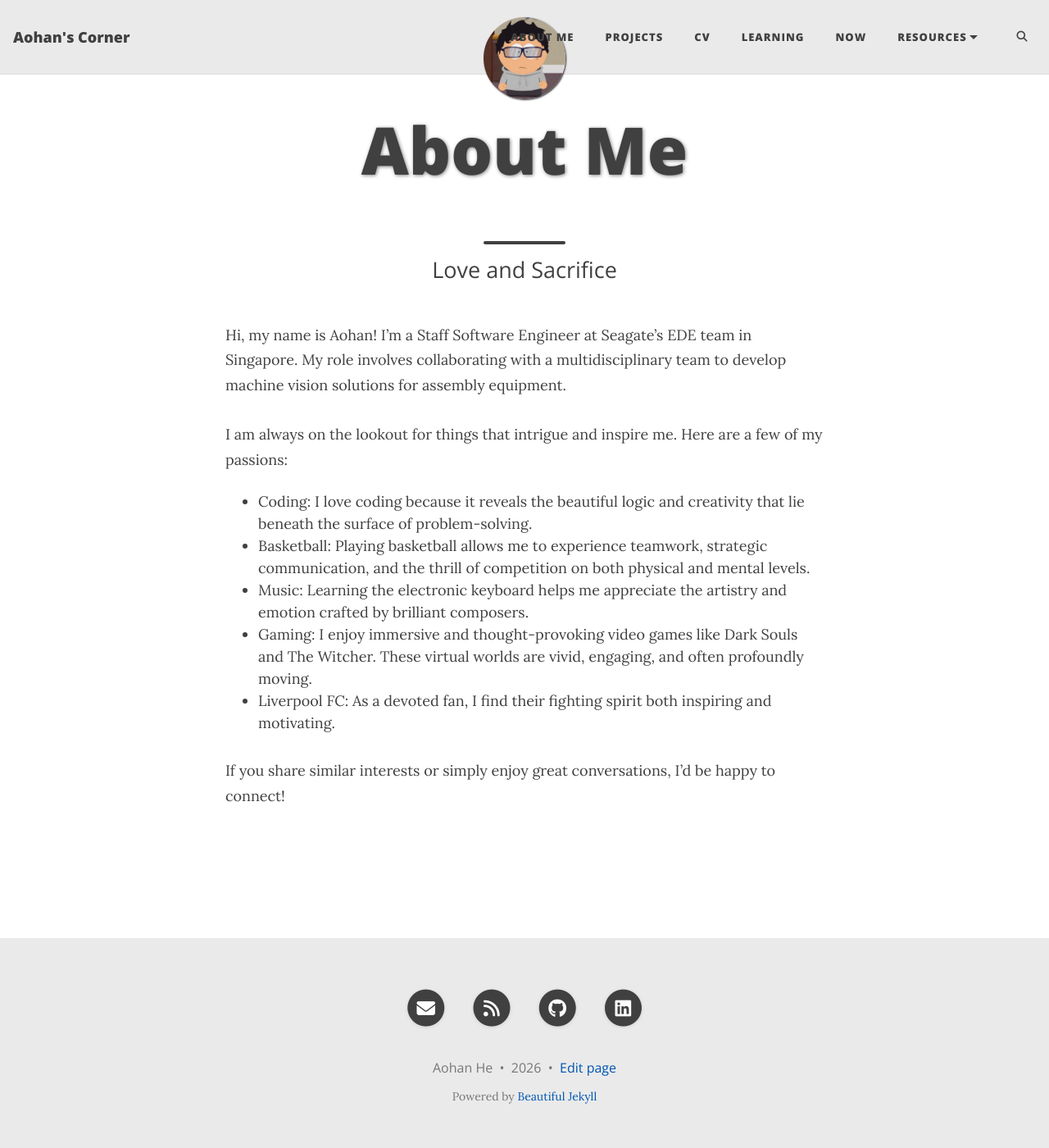
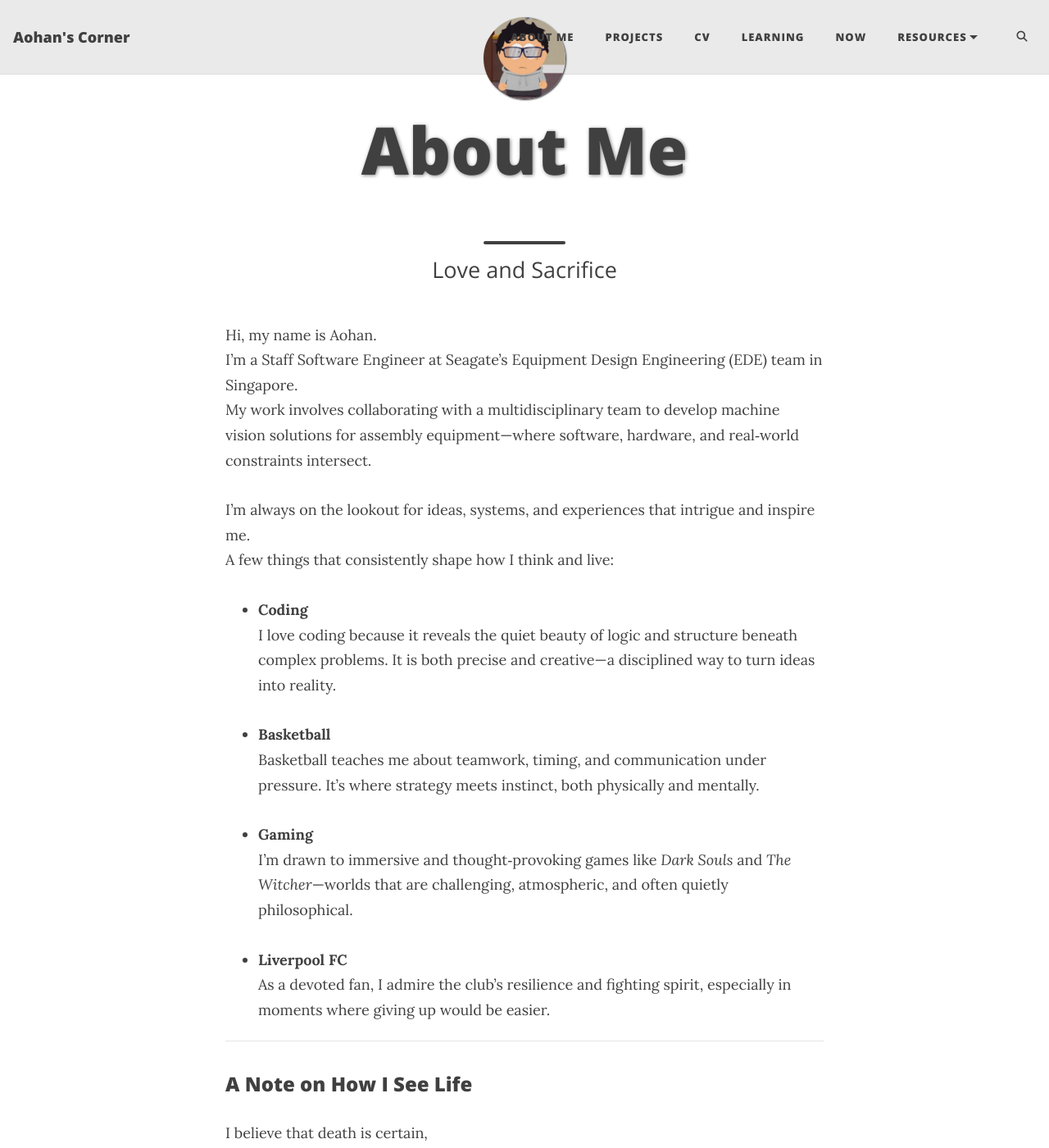
Before and after one commit to heaohan/heaohan.github.io, a Jekyll site: the page built from aboutme.md, in a window 1280 px wide and 1400 px high. Shown: the whole window at 82% size. Built offline with Jekyll 4.4.1, drawn with Linux system fonts in a browser that asks for light colours; comment, search, counter and statistics services are not loaded; some of the changed text lies outside the part shown.

Commit message:
Revise About Me section with detailed insights
Updated personal introduction and interests with more detail and structure. Added a philosophical note on life and existence.

```diff
--- a/aboutme.md
+++ b/aboutme.md
@@ -3,14 +3,49 @@
 title: About Me
 subtitle: Love and Sacrifice
 ---
-Hi, my name is Aohan! I’m a Staff Software Engineer at Seagate’s EDE team in Singapore. My role involves collaborating with a multidisciplinary team to develop machine vision solutions for assembly equipment.
 
-I am always on the lookout for things that intrigue and inspire me. Here are a few of my passions:
+Hi, my name is Aohan.
+I’m a Staff Software Engineer at Seagate’s Equipment Design Engineering (EDE) team in Singapore.
+My work involves collaborating with a multidisciplinary team to develop machine vision solutions for assembly equipment—where software, hardware, and real‑world constraints intersect.
 
-- Coding: I love coding because it reveals the beautiful logic and creativity that lie beneath the surface of problem-solving.
-- Basketball: Playing basketball allows me to experience teamwork, strategic communication, and the thrill of competition on both physical and mental levels.
-- Music: Learning the electronic keyboard helps me appreciate the artistry and emotion crafted by brilliant composers.
-- Gaming: I enjoy immersive and thought-provoking video games like Dark Souls and The Witcher. These virtual worlds are vivid, engaging, and often profoundly moving.
-- Liverpool FC: As a devoted fan, I find their fighting spirit both inspiring and motivating.
+I’m always on the lookout for ideas, systems, and experiences that intrigue and inspire me.
+A few things that consistently shape how I think and live:
 
-If you share similar interests or simply enjoy great conversations, I’d be happy to connect!
+- **Coding**
+  I love coding because it reveals the quiet beauty of logic and structure beneath complex problems. It is both precise and creative—a disciplined way to turn ideas into reality.
+
+- **Basketball**
+  Basketball teaches me about teamwork, timing, and communication under pressure. It’s where strategy meets instinct, both physically and mentally.
+
+- **Gaming**
+  I’m drawn to immersive and thought‑provoking games like *Dark Souls* and *The Witcher*—worlds that are challenging, atmospheric, and often quietly philosophical.
+
+- **Liverpool FC**
+  As a devoted fan, I admire the club’s resilience and fighting spirit, especially in moments where giving up would be easier.
+
+---
+
+### A Note on How I See Life
+
+I believe that death is certain,
+and that once it arrives, it no longer belongs to the one who has died—
+because there is no longer a subject who can feel it.
+Its weight falls entirely on those who are still alive.
+
+Because the end exists, the present matters.
+Because time is limited, choice cannot be postponed.
+
+Existence comes before essence.
+I am not defined in advance by a title or expectation,
+but shaped over time by the decisions I make,
+and by what I choose to take responsibility for.
+
+The world does not guarantee meaning.
+In that quiet indifference, meaning is not discovered—it is assumed.
+To care, to build, to love, even without assurance,
+is a way of resisting emptiness with intent.
+
+Freedom is not light.
+It comes without excuses and without substitutes.
+And so, I try to live consciously—
+aware that this life is mine to own.
```
